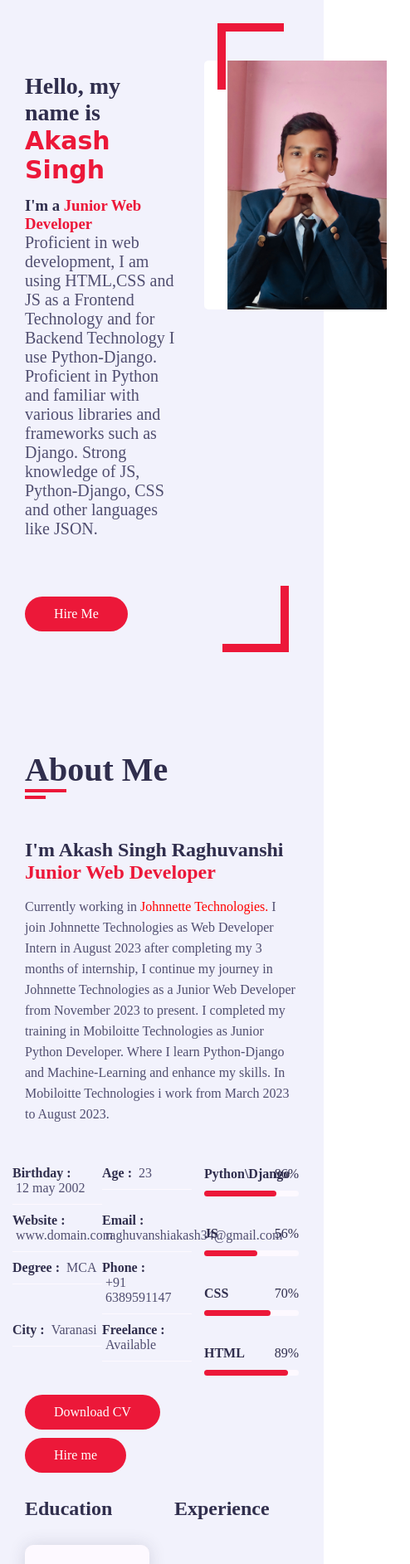
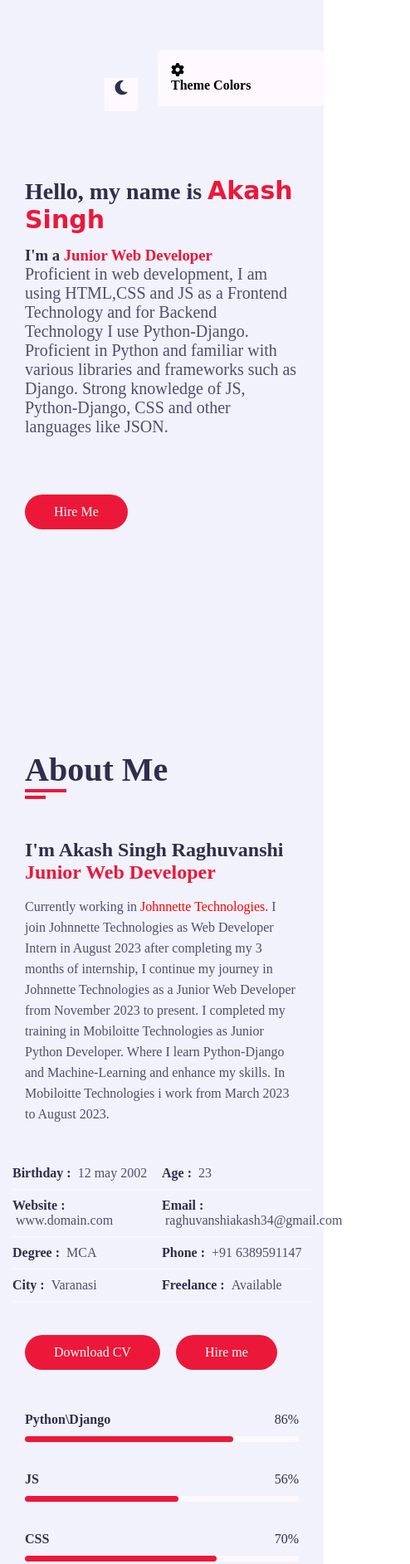
Before and after one commit to asr-404/Portfolio, a plain HTML site: page index.html in a window 390 px wide. Shown: the top 1885 px of the page at 83% size, 494 px wide, since content can reach past the window. Drawn offline with Linux system fonts and the light colour scheme.

Commit message:
modifying css for best user experience and interaction

```diff
--- /dev/null
+++ b/color-2.css
@@ -0,0 +1,3 @@
+:root{
+    --skin-color:#fa5b0f;
+}
--- a/index.html
+++ b/index.html
@@ -11,6 +11,7 @@
       rel="stylesheet"
       href="https://cdnjs.cloudflare.com/ajax/libs/font-awesome/6.4.0/css/all.min.css"
     />
+    <link rel="stylesheet" href="style-switcher.css">
   </head>
 
   <body>
@@ -226,7 +227,7 @@
                             </p>
                           </div>
                           <!-- =========== timeline item ============= -->
-                          <!-- <div class="timeline-item">
+                          <div class="timeline-item">
                             <div class="circle-dot"></div>
                             <h3 class="timeline-date">
                               <i class="fa fa-calendar"></i> 2021 - 2023
@@ -241,9 +242,9 @@
                               reprehenderit quis eaque dicta aut sapiente cum
                               eos voluptatibus accusamus?
                             </p>
-                          </div> -->
+                          </div>
                           <!-- =========== timeline item ============= -->
-                          <!-- <div class="timeline-item">
+                          <div class="timeline-item">
                             <div class="circle-dot"></div>
                             <h3 class="timeline-date">
                               <i class="fa fa-calendar"></i> 2021 - 2023
@@ -258,7 +259,7 @@
                               reprehenderit quis eaque dicta aut sapiente cum
                               eos voluptatibus accusamus?
                             </p>
-                          </div> -->
+                          </div>
                         </div>
                       </div>
                     </div>
@@ -625,6 +626,23 @@
       <!-- ================ Main Content End ==========================-->
     </div>
     <!-- ---========== Main Container End ========-------- -->
+    <!--============== style switch ============== -->
+    <div class="style-switcher">
+      <div class="style-switcher-toggler">
+        <i class="fas fa-cog fa-skin"></i>
+      </div>
+      <div class="day-night s-icon">
+        <i class="fas fa-moon"></i>
+      </div>
+      <h4>Theme Colors</h4>
+      <div class="colors">
+        <span class="color-1" onclick="setActive('color-1')"></span>
+        <span class="color-2" onclick="setActive('color-2')"></span>
+        <span class="color-3" onclick="setActive('color-3')"></span>
+        <span class="color-4" onclick="setActive('color-4')"></span>
+        <span class="color-5" onclick="setActive('color-5')"></span>
+      </div>
+    </div>
     <!-- ----==========js =======----- -->
     <script src="script.js"></script>
   </body>
--- /dev/null
+++ b/style-switcher.css
@@ -0,0 +1,24 @@
+.style-switcher{
+    position: fixed;
+    right: 0;
+    top: 60px;
+    padding: 15px;
+    width: 200px;
+    border: 1px solid var(--bg-black-50);
+    background:var(--bg-black-100);
+    z-index: 101;
+    border-radius: 5px;
+    transition: all 0.3s ease;
+}
+.style-switcher .s-icon{
+    position: absolute;
+    height: 40px;
+    width: 40px;
+    text-align: center;
+    font-size: 20px;
+    background: var(--bg-black-100);
+    color: var(--text-black-900);
+    right: 100%;
+    border: 1px solid var(--bg-black-50);
+    margin-right: 25px;
+}
--- a/style.css
+++ b/style.css
@@ -694,3 +694,42 @@ h3.my-profssion{
     }
 
 }
+
+
+@media (max-width: 991px){
+    /* .home-img::before{
+        left: 5px;
+    }
+    .home-img::after {
+        right: -5px;
+        bottom: -15px;
+    } */
+    .contact .contact-info-item,
+    .portfolio .portfolio-item,
+    .service .service-item{
+        flex: 0 0 50%;
+        max-width: 50%;
+    }
+    .home .home-info{
+        flex: 0 0 100%;
+        max-width: 100%;
+    }
+    .home .home-img{
+        display: none;
+    }
+
+}
+@media (max-width: 767px){
+    .contact .contact-info-item,
+    .contact .contact-form .col-6,
+    .portfolio .portfolio-item,
+    .service .service-item,
+    .about .about-content .education,
+    .about .about-content .experience,
+    .about .about-content .skills,
+    .about .about-content .personal-info
+    {
+        flex: 0 0 100%;
+        max-width: 100%;
+    }
+}
```
